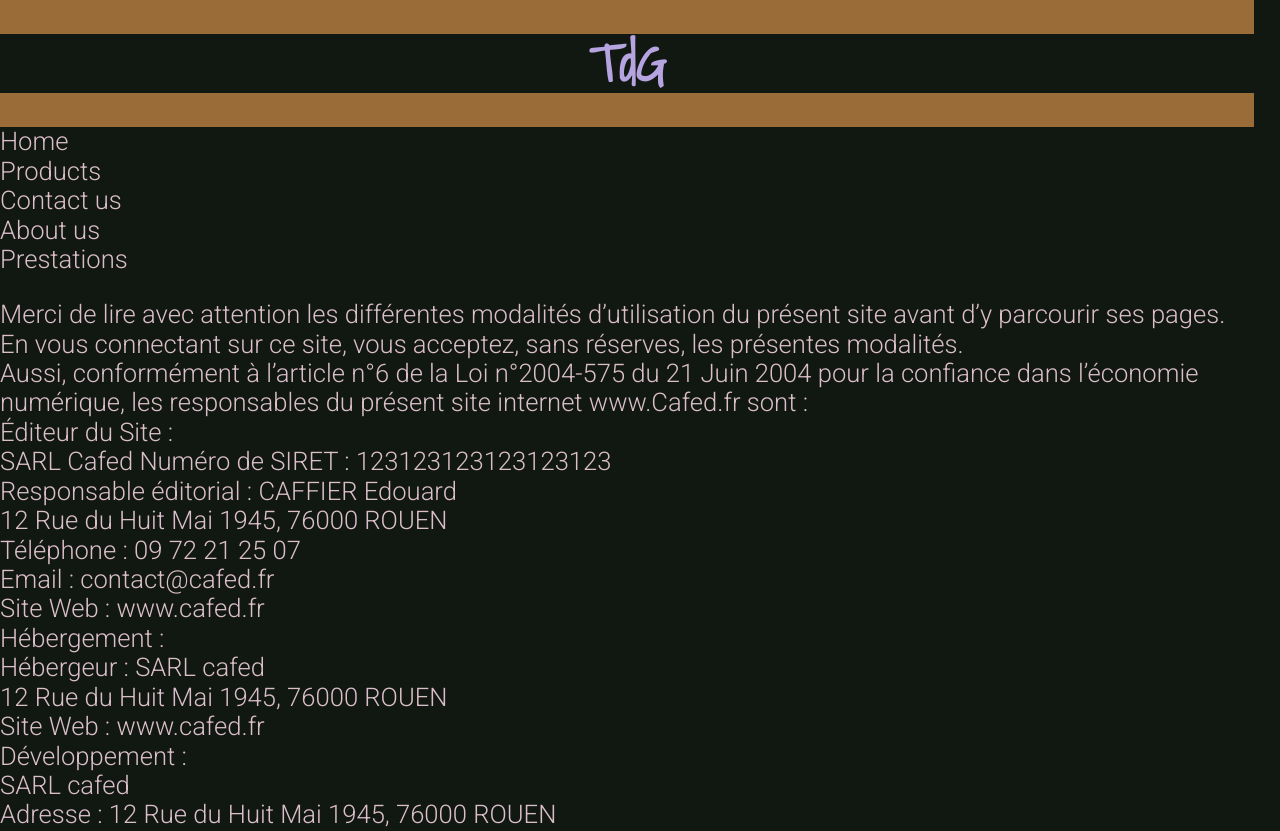
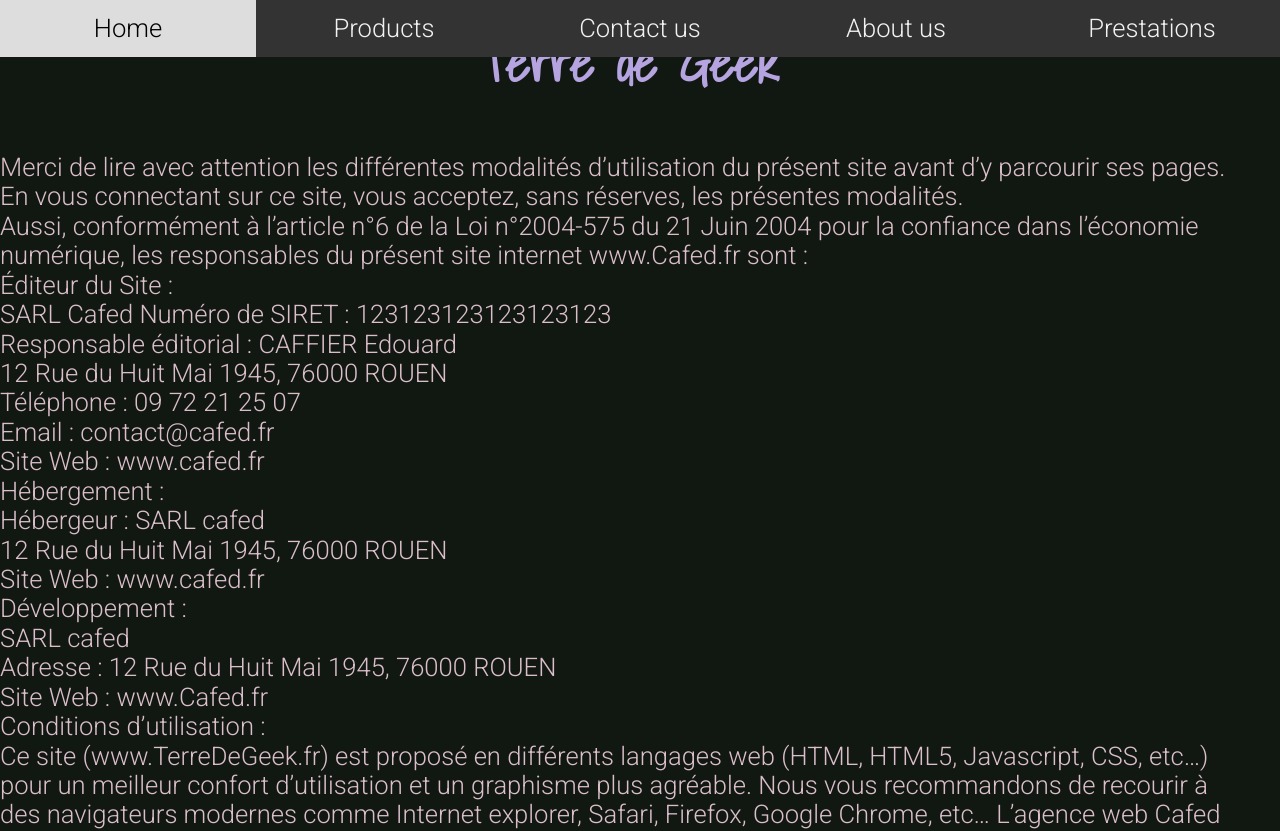
Before and after one commit to ECaffier/terredegeek, a website built with Parcel: page legal.html in a window 1280 px wide. Shown: the top 831 px of the page. Built offline with nearby package versions, Linux system fonts and the light colour scheme.

Commit message:
fix legal

```diff
--- a/legal.html
+++ b/legal.html
@@ -32,14 +32,14 @@
 <body>
   <header>
     <nav>
-      <div class="logoTdg">
-        <h1>TdG</h1>
+      <h1>Terre de Geek</h1>
+      <div class="navBar">
+        <a href="index.html">Home</a>
+        <a href="#products">Products</a>
+        <a href="contactus.html">Contact us</a>
+        <a href ="quisommesnous.html">About us</a>
+        <a href ="presta.html">Prestations</a>
       </div>
-      <a href="index.html">Home</a>
-      <a href="#products">Products</a>
-      <a href="mailto:caffier.ed@gmail.com">Contact us</a>
-      <a href ="quisommesnous.html">About us</a>
-      <a href ="presta.html">Prestations</a>
     </nav>
   </header>
 <main>
```
Also changed, not shown: index.html (+0 -1 lines).
